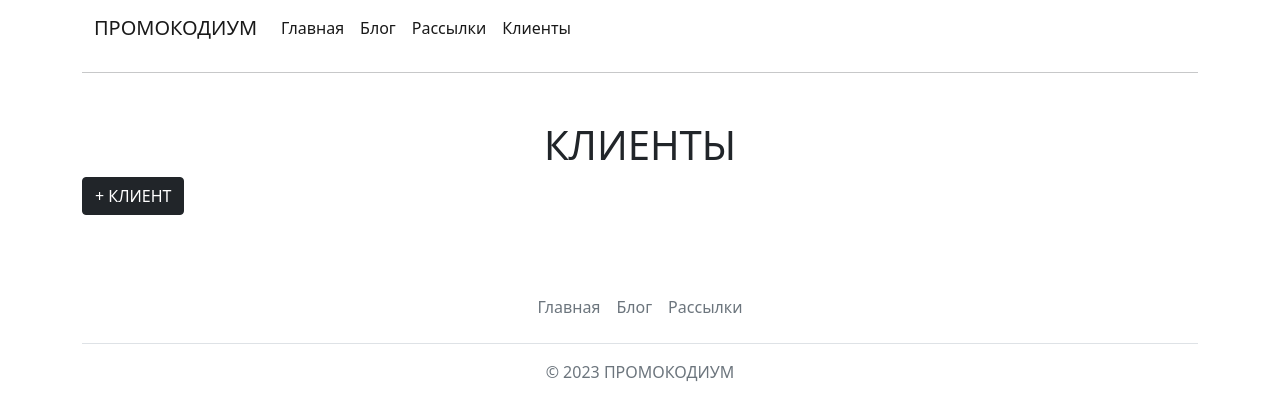
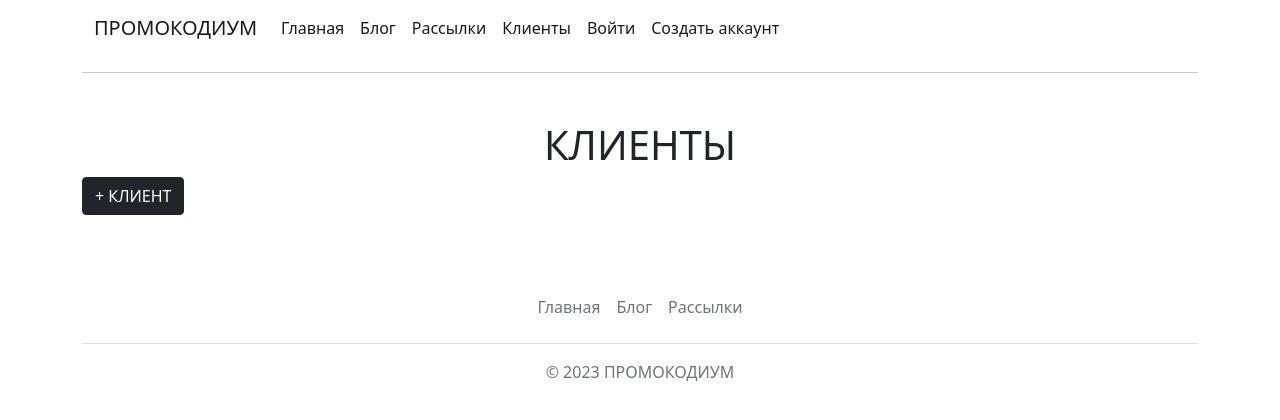
Before and after one commit to Kaverz1n/mailing-service, a Django app: page /clients/ in a window 1280 px wide. Shown: the top 420 px of the page. Run offline with Django 4.2, Linux system fonts and the light colour scheme; data that the repository does not hold is empty; parts of the project's set-up code (start-up, migrations or seed data) failed here and were passed over; some libraries are stand-ins or nearby versions.

Commit message:
added new parts of menu

```diff
--- a/mailings/templates/mailings/includes/inc_main_menu.html
+++ b/mailings/templates/mailings/includes/inc_main_menu.html
@@ -11,13 +11,23 @@
                         <a class="nav-link active" aria-current="page" href="#">Блог</a>
                     </li>
                     <li class="nav-item">
-                        <a class="nav-link active" aria-current="page" href="{% url 'mailings:mailing_list' %}"
-                        >Рассылки
+                        <a class="nav-link active" aria-current="page" href="{% url 'mailings:mailing_list' %}">
+                            Рассылки
                         </a>
                     </li>
                     <li class="nav-item">
-                        <a class="nav-link active" aria-current="page" href="{% url 'mailings:client_list' %}"
-                        >Клиенты
+                        <a class="nav-link active" aria-current="page" href="{% url 'mailings:client_list' %}">
+                            Клиенты
+                        </a>
+                    </li>
+                    <li class="nav-item ms-10">
+                        <a class="nav-link active" aria-current="page" href="{% url 'users:login' %}">
+                            Войти
+                        </a>
+                    </li>
+                    <li class="nav-item">
+                        <a class="nav-link active" aria-current="page" href="{% url 'users:register' %}">
+                            Создать аккаунт
                         </a>
                     </li>
                 </ul>
```
